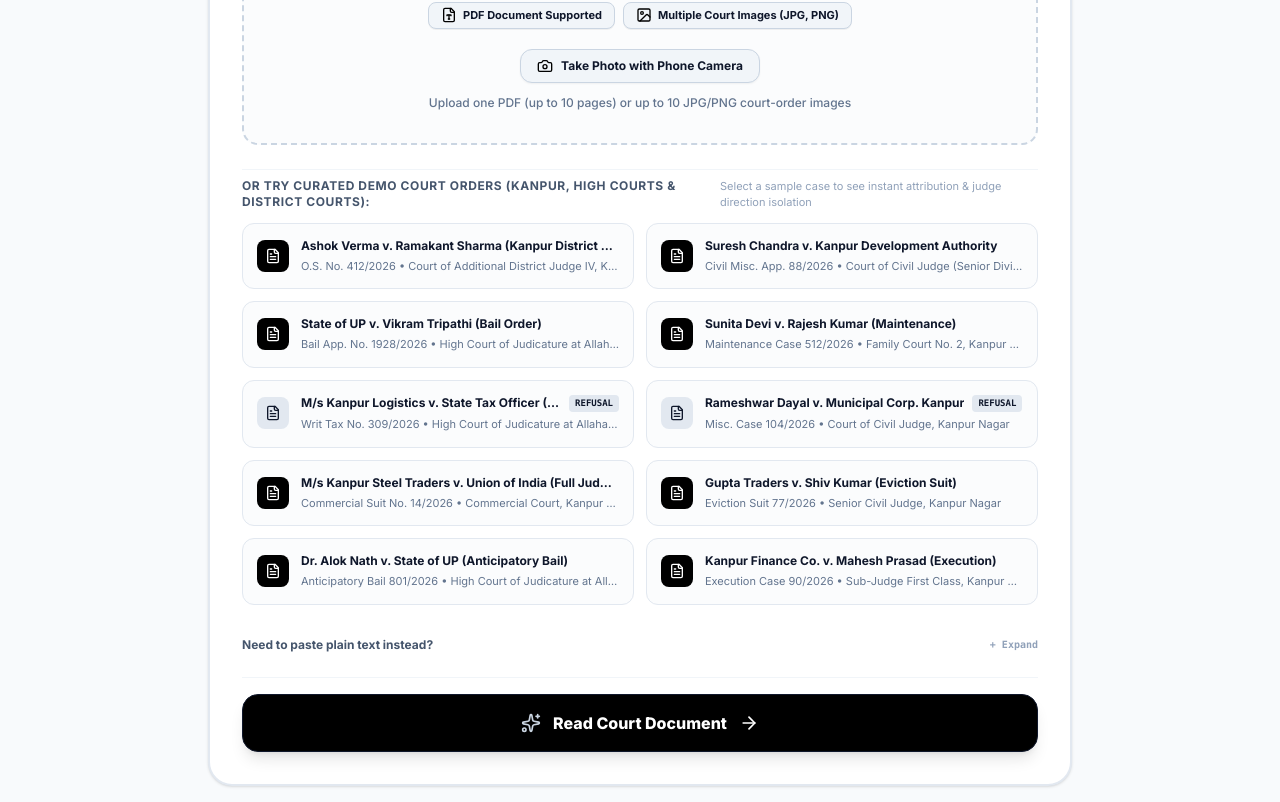
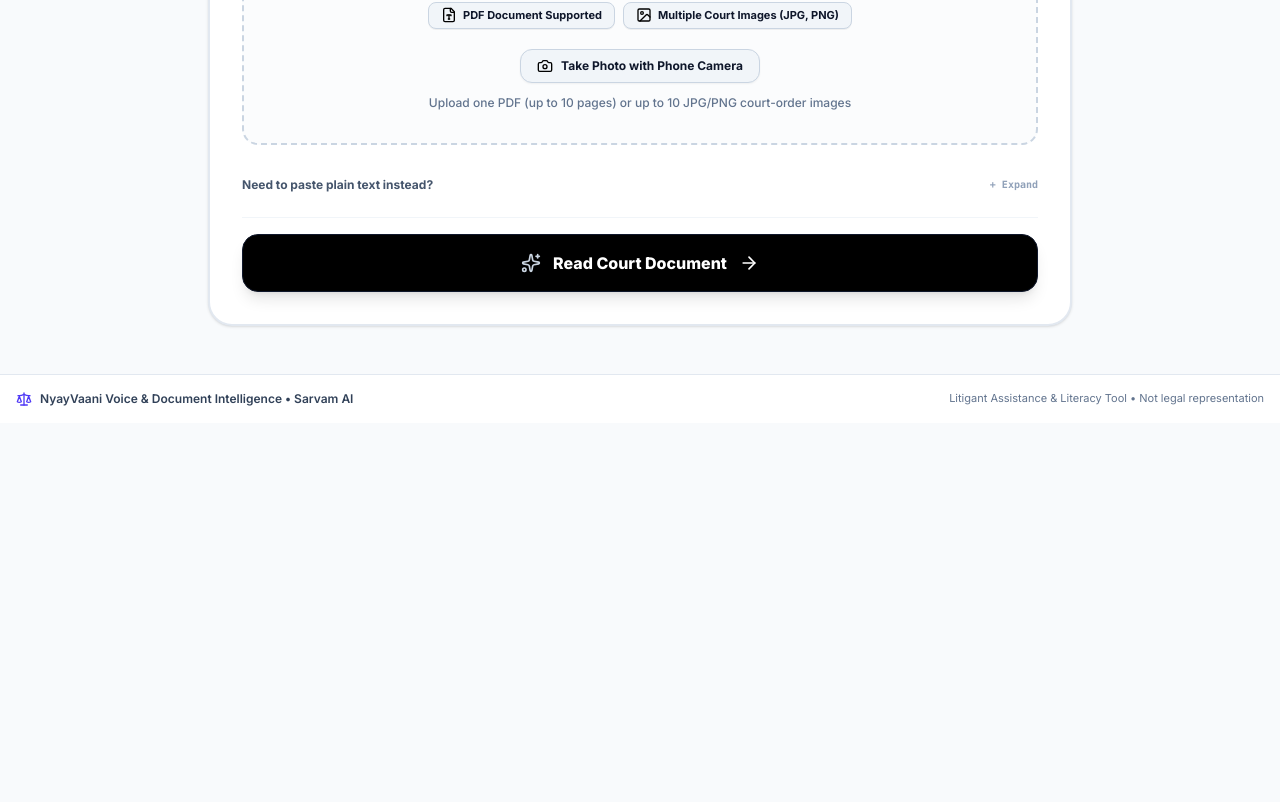
Before and after one commit to SNDP-Design/NyayVaani, a React (Vite) app: page / in a window 1280 px wide. Shown: the part 551-1353 px from the top of the page. After the commit the page ends 974 px from the top, so only its background shows below. Built offline with nearby package versions, Linux system fonts and the light colour scheme.

Commit message:
fix: remove demo cases from home page

```diff
--- a/src/App.tsx
+++ b/src/App.tsx
@@ -15,15 +15,7 @@ export default function App() {
   const t = getTranslation(selectedLanguage);
 
   // Handle "Read the Document" click
-  const handleReadDocument = async (payload: { imageBase64?: string; imagesBase64?: string[]; textContent?: string; sampleCase?: BenchmarkCase }) => {
-    // If a pre-tagged sample case was picked
-    if (payload.sampleCase) {
-      setCurrentCase(payload.sampleCase);
-      setCurrentStep('result');
-      window.scrollTo({ top: 0, behavior: 'smooth' });
-      return;
-    }
-
+  const handleReadDocument = async (payload: { imageBase64?: string; imagesBase64?: string[]; textContent?: string }) => {
     // If custom images/PDFs or text was uploaded/pasted
     setIsLoading(true);
     try {
--- a/src/components/UploadScreen.tsx
+++ b/src/components/UploadScreen.tsx
@@ -1,11 +1,10 @@
 import React, { useState, useRef } from 'react';
-import { Upload, Camera, FileText, Sparkles, ArrowRight, CheckCircle2, ShieldCheck, AlertCircle, Image as ImageIcon, FileType, Plus, Trash2, Layers, X } from 'lucide-react';
-import { BENCHMARK_CASES } from '../data/benchmarkCases';
-import { BenchmarkCase, SupportedLanguage } from '../types';
+import { Upload, Camera, Sparkles, ArrowRight, CheckCircle2, ShieldCheck, AlertCircle, Image as ImageIcon, FileType, Plus, Trash2, Layers, X } from 'lucide-react';
+import { SupportedLanguage } from '../types';
 import { getTranslation } from '../utils/translations';
 
 interface UploadScreenProps {
-  onReadDocument: (payload: { imageBase64?: string; imagesBase64?: string[]; textContent?: string; sampleCase?: BenchmarkCase }) => void;
+  onReadDocument: (payload: { imageBase64?: string; imagesBase64?: string[]; textContent?: string }) => void;
   isLoading: boolean;
   selectedLanguage?: SupportedLanguage;
 }
@@ -73,7 +72,6 @@ export const UploadScreen: React.FC<UploadScreenProps> = ({ onReadDocument, isLo
   const [uploadedFiles, setUploadedFiles] = useState<UploadedFileInfo[]>([]);
   const [isCompressing, setIsCompressing] = useState<boolean>(false);
   const [pastedText, setPastedText] = useState<string>('');
-  const [selectedSample, setSelectedSample] = useState<BenchmarkCase | null>(null);
   const [dragActive, setDragActive] = useState(false);
   const [uploadError, setUploadError] = useState<string>('');
   const fileInputRef = useRef<HTMLInputElement>(null);
@@ -118,7 +116,6 @@ export const UploadScreen: React.FC<UploadScreenProps> = ({ onReadDocument, isLo
     }
 
     setUploadError('');
-    setSelectedSample(null);
     setIsCompressing(true);
 
     const filePromises = fileArray.map((file, index) => {
@@ -216,9 +213,7 @@ export const UploadScreen: React.FC<UploadScreenProps> = ({ onReadDocument, isLo
 
   // Handle Click on "Read the Document"
   const handleStartReading = () => {
-    if (selectedSample) {
-      onReadDocument({ sampleCase: selectedSample });
-    } else if (uploadedFiles.length > 0) {
+    if (uploadedFiles.length > 0) {
       const dataUrls = uploadedFiles.map((f) => f.dataUrl);
       onReadDocument({
         imageBase64: dataUrls[0],
@@ -227,8 +222,7 @@ export const UploadScreen: React.FC<UploadScreenProps> = ({ onReadDocument, isLo
     } else if (pastedText.trim()) {
       onReadDocument({ textContent: pastedText });
     } else {
-      // Default to first sample if nothing selected
-      onReadDocument({ sampleCase: BENCHMARK_CASES[0] });
+      setUploadError('Please upload a court-order PDF or image, or paste the court-order text.');
     }
   };
 
@@ -284,16 +278,16 @@ export const UploadScreen: React.FC<UploadScreenProps> = ({ onReadDocument, isLo
           onDragLeave={handleDrag}
           onDrop={handleDrop}
           onClick={() => {
-            if (uploadedFiles.length === 0 && !selectedSample) {
+            if (uploadedFiles.length === 0) {
               fileInputRef.current?.click();
             }
           }}
           className={`border-2 border-dashed rounded-2xl p-6 sm:p-8 text-center transition-all flex flex-col items-center justify-center space-y-4 ${
-            uploadedFiles.length === 0 && !selectedSample ? 'cursor-pointer hover:border-black hover:bg-slate-100/80' : ''
+            uploadedFiles.length === 0 ? 'cursor-pointer hover:border-black hover:bg-slate-100/80' : ''
           } ${
             dragActive
               ? 'border-black bg-slate-100 scale-[1.01]'
-              : uploadedFiles.length > 0 || selectedSample
+              : uploadedFiles.length > 0
               ? 'border-slate-900 bg-slate-50'
               : 'border-slate-300 bg-slate-50/60'
           }`}
@@ -399,23 +393,6 @@ export const UploadScreen: React.FC<UploadScreenProps> = ({ onReadDocument, isLo
                 Tip: You can select or photograph up to 10 court-order pages together. Sarvam Vision keeps them in page order.
               </p>
             </div>
-          ) : selectedSample ? (
-            <div className="space-y-3 w-full max-w-md mx-auto bg-white p-4 rounded-xl border border-slate-400 shadow-xs" onClick={(e) => e.stopPropagation()}>
-              <div className="flex items-center justify-between">
-                <span className="text-xs font-bold text-slate-900 uppercase font-mono">Sample Document Selected</span>
-                <button
-                  onClick={(e) => {
-                    e.stopPropagation();
-                    setSelectedSample(null);
-                  }}
-                  className="text-xs text-slate-500 hover:text-slate-800 font-medium cursor-pointer"
-                >
-                  Clear
-                </button>
-              </div>
-              <p className="text-sm font-bold text-slate-900">{selectedSample.title}</p>
-              <p className="text-xs text-slate-500">{selectedSample.caseNumber} • {selectedSample.courtName}</p>
-            </div>
           ) : (
             <>
               <div className="h-16 w-16 rounded-2xl bg-black text-white flex items-center justify-center shadow-xs">
@@ -463,55 +440,6 @@ export const UploadScreen: React.FC<UploadScreenProps> = ({ onReadDocument, isLo
           )}
         </div>
 
-        {/* Alternative: Sample Court Documents for quick testing */}
-        <div className="space-y-3 pt-2 border-t border-slate-100">
-          <div className="flex items-center justify-between">
-            <span className="text-xs font-bold text-slate-600 uppercase tracking-wider">
-              {t.sampleCasesTitle}
-            </span>
-            <span className="text-[11px] text-slate-400">{t.sampleCasesSub}</span>
-          </div>
-
-          <div className="grid grid-cols-1 sm:grid-cols-2 gap-3">
-            {BENCHMARK_CASES.map((caseItem) => (
-              <button
-                key={caseItem.id}
-                onClick={() => {
-                  setUploadError('');
-                  setSelectedSample(caseItem);
-                  setUploadedFiles([]);
-                }}
-                className={`p-3.5 rounded-xl border text-left transition-all cursor-pointer flex items-start gap-3 ${
-                  selectedSample?.id === caseItem.id
-                    ? 'border-black bg-slate-100 shadow-xs ring-1 ring-black'
-                    : 'border-slate-200 bg-slate-50/50 hover:border-slate-400 hover:bg-white'
-                }`}
-              >
-                <div className={`p-2 rounded-lg shrink-0 mt-0.5 ${
-                  caseItem.isRefusalCase ? 'bg-slate-200 text-slate-900' : 'bg-black text-white'
-                }`}>
-                  <FileText className="h-4 w-4" />
-                </div>
-                <div className="space-y-1 min-w-0">
-                  <div className="flex items-center justify-between gap-2">
-                    <span className="text-xs font-bold text-slate-900 truncate">
-                      {caseItem.title}
-                    </span>
-                    {caseItem.isRefusalCase && (
-                      <span className="shrink-0 bg-slate-200 text-slate-900 text-[9px] font-bold px-1.5 py-0.5 rounded uppercase font-mono">
-                        Refusal
-                      </span>
-                    )}
-                  </div>
-                  <p className="text-[11px] text-slate-500 truncate">
-                    {caseItem.caseNumber} • {caseItem.courtName}
-                  </p>
-                </div>
-              </button>
-            ))}
-          </div>
-        </div>
-
         {/* Manual Text Paste Accordion */}
         <div className="pt-2">
           <details className="group text-xs">
@@ -525,7 +453,6 @@ export const UploadScreen: React.FC<UploadScreenProps> = ({ onReadDocument, isLo
               onChange={(e) => {
                 setPastedText(e.target.value);
                 if (e.target.value.trim()) {
-                  setSelectedSample(null);
                   setUploadedFiles([]);
                 }
               }}
@@ -557,9 +484,7 @@ export const UploadScreen: React.FC<UploadScreenProps> = ({ onReadDocument, isLo
               <>
                 <Sparkles className="h-5 w-5 text-slate-300 group-hover:rotate-12 transition-transform" />
                 <span>
-                  {selectedSample
-                    ? `Analyze: ${selectedSample.title}`
-                    : uploadedFiles.length > 1
+                  {uploadedFiles.length > 1
                     ? `Read ${uploadedFiles.length} Uploaded Court Pages`
                     : uploadedFiles.length === 1
                     ? `Read Uploaded Court Document`
```
